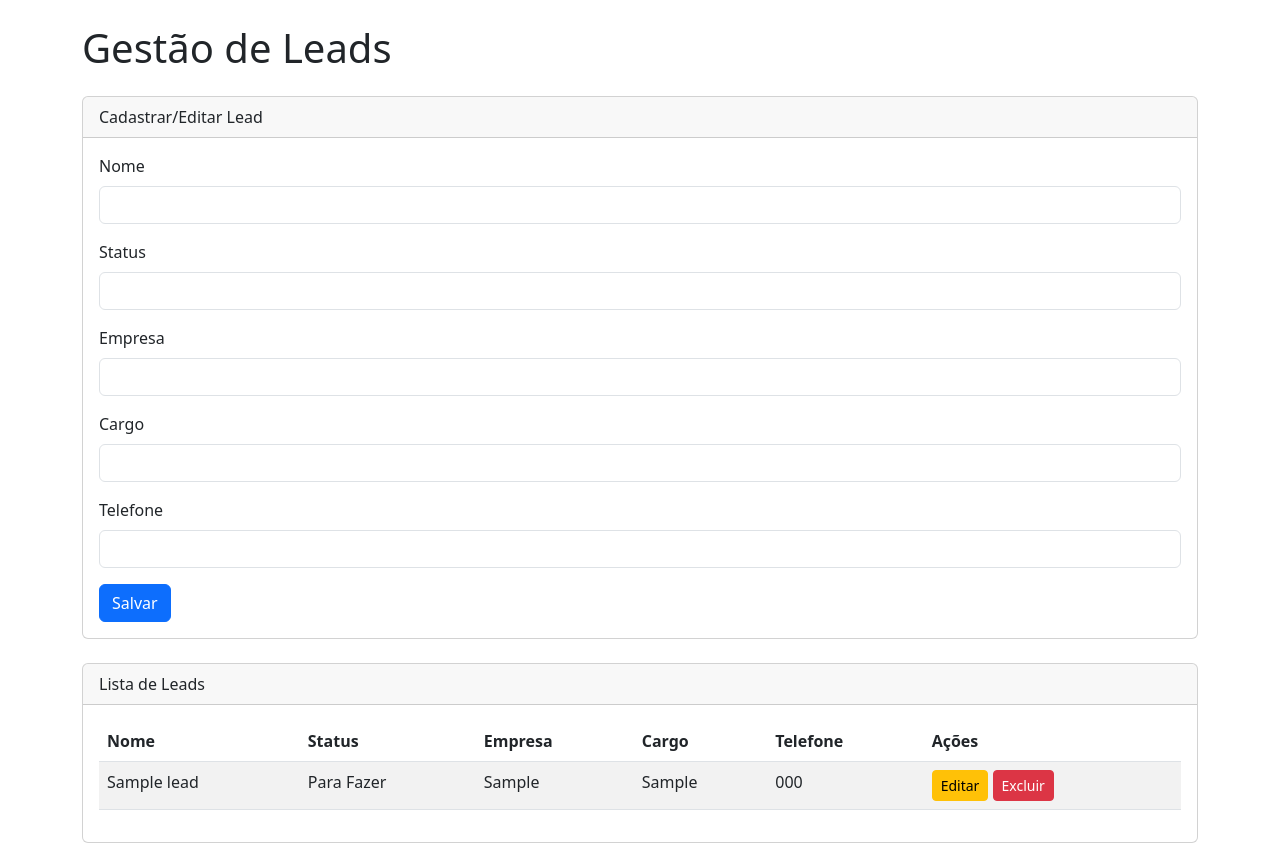
After one commit to TDSSV23/ClienteVip, a PHP site: page /app/views/Lead/LeadHome.php in a window 1280 px wide. The commit adds this page. Run offline with PHP 8.4, Linux system fonts and the light colour scheme; tables that the repository leaves empty or names only in its code hold one stand-in row (values such as "Sample post").

Commit message:
Commit - 23/10/24 - 16:53

```diff
--- a/app/controllers/LeadController.php
+++ b/app/controllers/LeadController.php
@@ -1,4 +1,5 @@
 <?php
+
 class LeadController
 {
     private $model;
@@ -8,18 +9,52 @@ class LeadController
         $this->model = $model;
     }
 
-    public function criarLead($dados)
+    public function cadastrar($dados)
     {
-        if ($this->model->criarLead($dados)) {
-            return true;
-        } else {
-            echo '<div class="alert alert-danger">Erro ao criar lead.</div>';
-            return false;
+        try {
+            if ($this->model->cadastrarLead($dados)) {
+                return ['success' => true, 'message' => 'Lead cadastrado com sucesso.'];
+            } else {
+                return ['success' => false, 'message' => 'Erro ao cadastrar lead.'];
+            }
+        } catch (Exception $e) {
+            return ['success' => false, 'message' => $e->getMessage()];
         }
     }
 
-    public function obterLeads()
+    public function buscarPorID($id)
     {
-        return $this->model->obterLeads();
+        try {
+            $lead = $this->model->buscarLeadPorID($id);
+            if ($lead) {
+                return $lead;
+            } else {
+                return ['success' => false, 'message' => 'Lead não encontrado.'];
+            }
+        } catch (Exception $e) {
+            return ['success' => false, 'message' => $e->getMessage()];
+        }
+    }
+
+    public function atualizar($id, $dados)
+    {
+        try {
+            if ($this->model->atualizarLead($id, $dados)) {
+                return ['success' => true, 'message' => 'Lead atualizado com sucesso.'];
+            } else {
+                return ['success' => false, 'message' => 'Erro ao atualizar lead.'];
+            }
+        } catch (Exception $e) {
+            return ['success' => false, 'message' => $e->getMessage()];
+        }
+    }
+
+    public function listar()
+    {
+        try {
+            return $this->model->listarLeads();
+        } catch (Exception $e) {
+            return ['success' => false, 'message' => $e->getMessage()];
+        }
     }
 }
--- a/app/models/Lead.php
+++ b/app/models/Lead.php
@@ -1,4 +1,5 @@
 <?php
+
 class LeadModel
 {
     private $db;
@@ -8,19 +9,73 @@ class LeadModel
         $this->db = new Database();
     }
 
-    public function criarLead($dados)
+    // Função para cadastrar um novo lead
+    public function cadastrarLead($dados)
     {
-        $this->db->query('INSERT INTO leads (nome, email, empresa, mensagem) VALUES (:nome, :email, :empresa, :mensagem)');
+        // Insere os campos corretos da tabela leads
+        $this->db->query('INSERT INTO leads (nome, email, empresa, mensagem, cargo, telefone, data_criacao)
+                          VALUES (:nome, :email, :empresa, :mensagem, :cargo, :telefone, :data_criacao)');
+
+        // Bind dos parâmetros
         $this->db->bind(':nome', $dados['nome']);
         $this->db->bind(':email', $dados['email']);
         $this->db->bind(':empresa', $dados['empresa']);
         $this->db->bind(':mensagem', $dados['mensagem']);
-        return $this->db->execute();
+        $this->db->bind(':cargo', $dados['cargo']);
+        $this->db->bind(':telefone', $dados['telefone']);
+        $this->db->bind(':data_criacao', date('Y-m-d H:i:s'));  // Define a data atual para o campo data_criacao
+
+        try {
+            return $this->db->execute();
+        } catch (Exception $e) {
+            throw new Exception('Erro ao cadastrar lead: ' . $e->getMessage());
+        }
     }
 
-    public function obterLeads()
+    // Função para buscar um lead pelo ID
+    public function buscarLeadPorID($id)
+    {
+        $this->db->query('SELECT * FROM leads WHERE id = :id');
+        $this->db->bind(':id', $id);
+
+        try {
+            return $this->db->single();
+        } catch (Exception $e) {
+            throw new Exception('Erro ao buscar lead: ' . $e->getMessage());
+        }
+    }
+
+    // Função para atualizar um lead
+    public function atualizarLead($id, $dados)
+    {
+        $this->db->query('UPDATE leads SET nome = :nome, email = :email, empresa = :empresa, mensagem = :mensagem, cargo = :cargo, telefone = :telefone
+                          WHERE id = :id');
+
+        // Bind dos parâmetros
+        $this->db->bind(':nome', $dados['nome']);
+        $this->db->bind(':email', $dados['email']);
+        $this->db->bind(':empresa', $dados['empresa']);
+        $this->db->bind(':mensagem', $dados['mensagem']);
+        $this->db->bind(':cargo', $dados['cargo']);
+        $this->db->bind(':telefone', $dados['telefone']);
+        $this->db->bind(':id', $id);
+
+        try {
+            return $this->db->execute();
+        } catch (Exception $e) {
+            throw new Exception('Erro ao atualizar lead: ' . $e->getMessage());
+        }
+    }
+
+    // Função para listar todos os leads
+    public function listarLeads()
     {
         $this->db->query('SELECT * FROM leads');
-        return $this->db->resultset();
+
+        try {
+            return $this->db->resultSet();
+        } catch (Exception $e) {
+            throw new Exception('Erro ao listar leads: ' . $e->getMessage());
+        }
     }
 }
--- /dev/null
+++ b/app/views/Lead/LeadHome.php
@@ -0,0 +1,139 @@
+<?php
+require_once '../../../config/db.php';
+require_once '../../Models/Database.php';
+require_once '../../models/Lead.php';
+require_once '../../controllers/LeadController.php';
+
+$controller = new LeadController(new LeadModel());
+?>
+
+<!DOCTYPE html>
+<html lang="pt-BR">
+
+<head>
+    <meta charset="UTF-8">
+    <meta name="viewport" content="width=device-width, initial-scale=1.0">
+    <title>Gestão de Leads</title>
+    <link rel="stylesheet" href="https://cdn.jsdelivr.net/npm/bootstrap@5.3.0/dist/css/bootstrap.min.css">
+</head>
+
+<body>
+    <div class="container">
+        <h1 class="my-4">Gestão de Leads</h1>
+
+        <!-- Formulário para cadastro/edição de Leads -->
+        <div class="card mb-4">
+            <div class="card-header">Cadastrar/Editar Lead</div>
+            <div class="card-body">
+                <?php
+                // Verifica se o formulário foi enviado
+                if ($_SERVER['REQUEST_METHOD'] == 'POST') {
+                    if (isset($_POST['id']) && !empty($_POST['id'])) {
+                        // Atualizar lead
+                        $result = $controller->atualizar($_POST['id'], $_POST);
+                    } else {
+                        // Cadastrar lead
+                        $result = $controller->cadastrar($_POST);
+                    }
+
+                    // Exibe a mensagem de sucesso ou erro
+                    echo "<div class='alert " . ($result['success'] ? "alert-success" : "alert-danger") . "'>" . $result['message'] . "</div>";
+                }
+
+                // Se o usuário clicou em "Editar", busca o lead correspondente
+                $leadData = ['id' => '', 'nome' => '', 'status' => '', 'empresa' => '', 'cargo' => '', 'telefone' => ''];
+                if (isset($_GET['action']) && $_GET['action'] == 'editar' && isset($_GET['id'])) {
+                    $lead = $controller->buscarPorID($_GET['id']);
+                    if (isset($lead['id'])) {
+                        $leadData = $lead;
+                    } else {
+                        echo "<div class='alert alert-danger'>{$lead['message']}</div>";
+                    }
+                }
+                ?>
+
+                <!-- Formulário de lead -->
+                <form method="POST" action="">
+                    <input type="hidden" name="id" value="<?= $leadData['id']; ?>">
+                    <div class="mb-3">
+                        <label for="nome" class="form-label">Nome</label>
+                        <input type="text" class="form-control" id="nome" name="nome" value="<?= $leadData['nome']; ?>" required>
+                    </div>
+                    <div class="mb-3">
+                        <label for="status" class="form-label">Status</label>
+                        <input type="text" class="form-control" id="status" name="status" value="<?= $leadData['status']; ?>" required>
+                    </div>
+                    <div class="mb-3">
+                        <label for="empresa" class="form-label">Empresa</label>
+                        <input type="text" class="form-control" id="empresa" name="empresa" value="<?= $leadData['empresa']; ?>" required>
+                    </div>
+                    <div class="mb-3">
+                        <label for="cargo" class="form-label">Cargo</label>
+                        <input type="text" class="form-control" id="cargo" name="cargo" value="<?= $leadData['cargo']; ?>" required>
+                    </div>
+                    <div class="mb-3">
+                        <label for="telefone" class="form-label">Telefone</label>
+                        <input type="text" class="form-control" id="telefone" name="telefone" value="<?= $leadData['telefone']; ?>" required>
+                    </div>
+                    <button type="submit" class="btn btn-primary">Salvar</button>
+                </form>
+            </div>
+        </div>
+
+        <!-- Tabela de leads -->
+        <div class="card">
+            <div class="card-header">Lista de Leads</div>
+            <div class="card-body">
+                <table class="table table-striped">
+                    <thead>
+                        <tr>
+                            <th>Nome</th>
+                            <th>Status</th>
+                            <th>Empresa</th>
+                            <th>Cargo</th>
+                            <th>Telefone</th>
+                            <th>Ações</th>
+                        </tr>
+                    </thead>
+                    <tbody>
+                        <?php
+                        // Obtém a lista de leads
+                        $leads = $controller->listar();
+
+                        // Verifica se a lista de leads é válida antes de tentar acessá-la
+                        if (is_array($leads) && !empty($leads)) {
+                            foreach ($leads as $lead) {
+                                echo "<tr>";
+                                echo "<td>{$lead['nome']}</td>";
+                                echo "<td>{$lead['status']}</td>";
+                                echo "<td>{$lead['empresa']}</td>";
+                                echo "<td>{$lead['cargo']}</td>";
+                                echo "<td>{$lead['telefone']}</td>";
+                                echo "<td>";
+                                echo "<a href='?action=editar&id={$lead['id']}' class='btn btn-warning btn-sm'>Editar</a> ";
+                                echo "<a href='?action=excluir&id={$lead['id']}' class='btn btn-danger btn-sm'>Excluir</a>";
+                                echo "</td>";
+                                echo "</tr>";
+                            }
+                        } else {
+                            // Exibe uma mensagem se não houver leads ou se ocorrer um erro
+                            echo "<tr><td colspan='6' class='text-center'>Nenhum lead encontrado ou erro ao buscar os leads.</td></tr>";
+                        }
+                        ?>
+                    </tbody>
+                </table>
+            </div>
+        </div>
+    </div>
+
+    <?php
+    // Verifica se há uma ação de exclusão
+    if (isset($_GET['action']) && $_GET['action'] == 'excluir' && isset($_GET['id'])) {
+        // Nota: implementar a função de exclusão no controlador/modelo
+        echo "<div class='alert alert-danger'>Função de exclusão ainda não implementada.</div>";
+    }
+    ?>
+
+</body>
+
+</html>
```
Also changed, not shown: app/controllers/ClienteController.php (+12 -5 lines), app/controllers/NegocioController.php (+62 -18 lines), app/models/Cliente.php (+26 -36 lines), app/views/Cliente/registro.php (+8 -1 lines), app/views/Layout/link.php (deleted, +0 -11 lines), app/views/Lead/captura_lead.php (deleted, +0 -32 lines), app/views/Lead/dados_cliente.php (deleted, +0 -34 lines), app/views/Lead/processa_lead.php (deleted, +0 -23 lines), app/views/Lead/visualizar_leads.php (deleted, +0 -54 lines), principal.php (+1 -12 lines).
